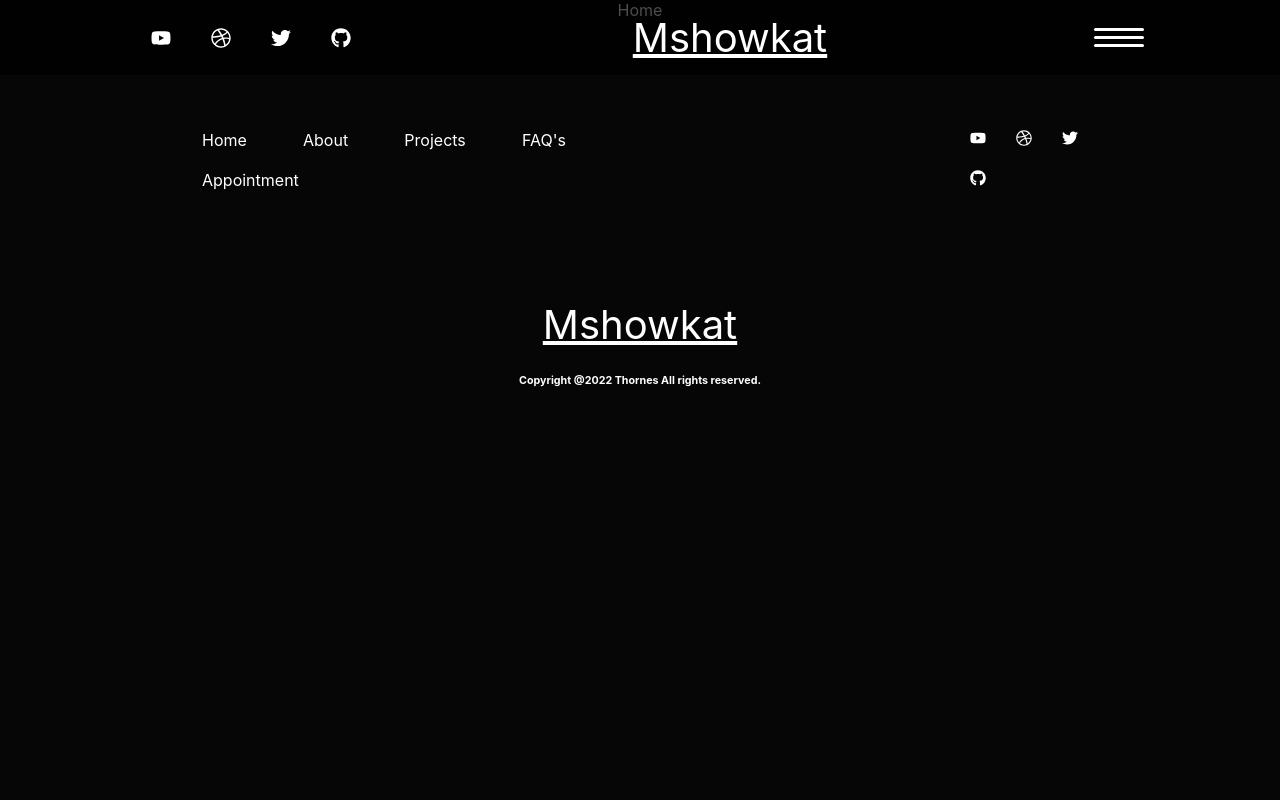
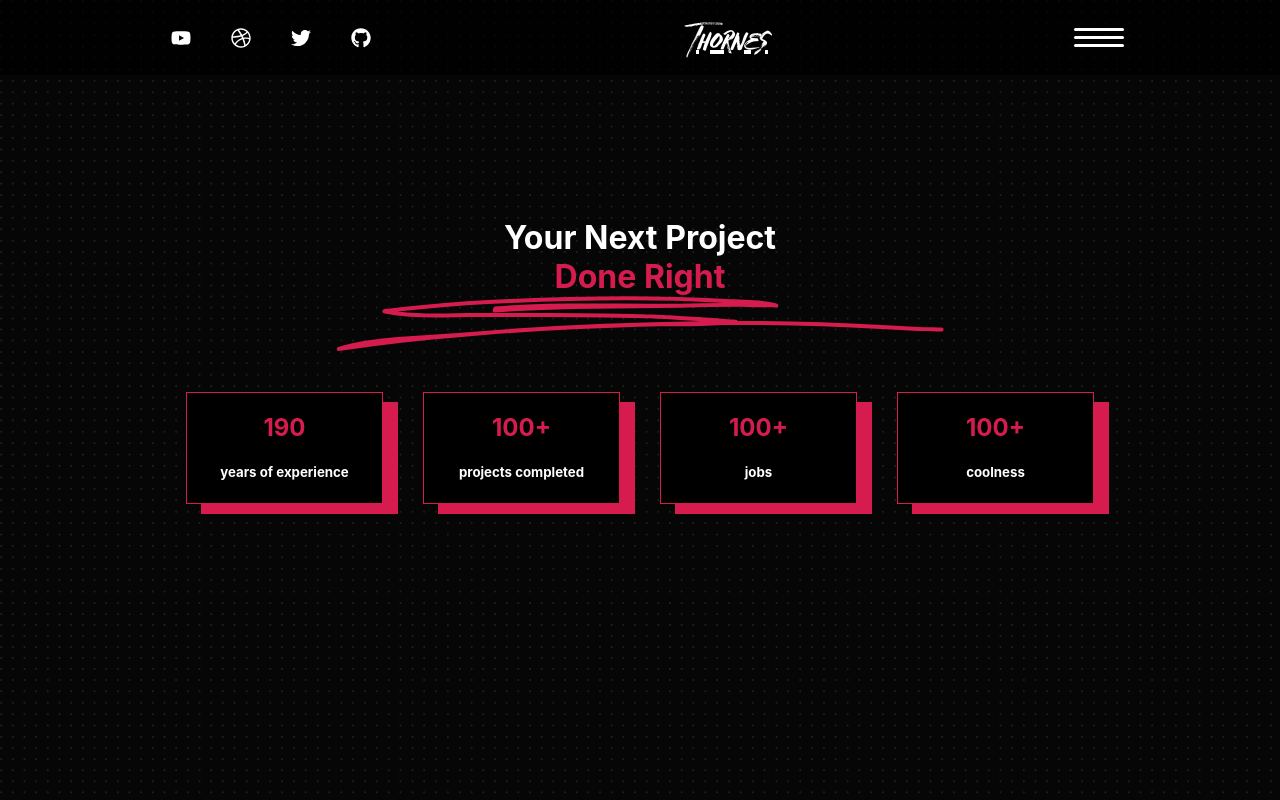
Before and after one commit to Smokinglirare/port-projekt, a React (Create React App) app: page / in a window 1280 px wide. Shown: the top 800 px of the page. Built offline with nearby package versions, Linux system fonts and the light colour scheme.

Commit message:
hero section done

```diff
--- a/src/Components/Navbar/NavbarComponents.css
+++ b/src/Components/Navbar/NavbarComponents.css
@@ -1,4 +1,10 @@
+@font-face {
+    font-family:Traveler ;
+    src: local('Traveler'), url(../../Fonts/Traveler.ttf)
+}
+
 .logo {
+    font-family: Traveler;
     color: var(--light);
     font-size: 40px;
     transition: 0.4s;
--- a/src/Components/Navbar/NavbarComponents.js
+++ b/src/Components/Navbar/NavbarComponents.js
@@ -10,7 +10,7 @@
     <FaGithub />
 ]
 
-export const Logo = <Link to="/" className="logo">Mshowkat</Link>
+export const Logo = <Link to="/" className="logo">Thornes</Link>
 
 export const navItems = [
     {
--- /dev/null
+++ b/src/Components/Section1/Hero.css
@@ -0,0 +1,69 @@
+.hero-container {
+    background-image: url(../../images/hero-bg.svg);
+    background-size: cover;
+    height: 100vh;
+}
+.hero-content{
+    display:flex;
+    flex-direction: column;
+    width: 100vw;
+    height: 90vh;
+    justify-content: center;
+    align-items: center;
+    text-align: center;
+}
+.hero-content span {
+    color: var(--primary);
+}
+
+.hero-heading{
+    width: 100%;
+    display: flex;
+    flex-direction: column;
+    justify-content: center;
+}
+
+.hero-heading-underline {
+    margin-top: 15px;
+}
+
+.hero-content-highlights {
+    display: flex;
+    flex-wrap: wrap;
+    align-items: center;
+    justify-content: space-around;
+}
+.hero-cards {
+    margin: 20px;
+    width: 195px;
+    background-color: rgba(0, 0, 0, 249);
+    border: 1px solid var(--primary);
+    box-shadow: 15px 10px var(--primary);
+
+    cursor: var(--pointer);
+    transition: 0.4s;
+}
+
+.hero-cards:hover {
+    width: 210px;
+    box-shadow: 0 0 20px var(--primary);
+
+}
+
+.hero-cards h2 {
+    color: var(--primary);
+}
+
+@media (max-width: 500px) {
+    .hero-heading-container{
+        font-size: 8px;
+        width: 100%;
+    }
+    .hero-heading-underline{
+        margin-top: -5px;
+    }
+    .hero-cards{
+        width: 150px;
+        font-size: 15px;
+    }
+}
--- /dev/null
+++ b/src/Components/Section1/Hero.js
@@ -0,0 +1,38 @@
+import React from 'react';
+import "./Hero.css"
+import underline from "../../images/Vector.svg"
+
+const Hero = () => {
+    return (
+        <div className="hero-container">
+           <div className="hero-content">
+                <div className="hero-heading-container">
+                  <h1 className="hero-heading">
+                    Your Next Project <span>Done Right</span>
+                    <img src={underline} alt="" />
+                    </h1>
+                </div>
+                <div className="hero-content-highlights">
+                    <div className="hero-cards">
+                        <h2>190</h2>
+                        <h5>years of experience</h5>
+                    </div>
+                    <div className="hero-cards">
+                        <h2>100+</h2>
+                        <h5>projects completed</h5>
+                    </div>
+                    <div className="hero-cards">
+                        <h2>100+</h2>
+                        <h5>jobs</h5>
+                    </div>
+                    <div className="hero-cards">
+                        <h2>100+</h2>
+                        <h5>coolness</h5>
+                    </div>
+                </div>
+           </div>
+        </div>
+    );
+};
+
+export default Hero;
--- a/src/Pages/Home/Home.jsx
+++ b/src/Pages/Home/Home.jsx
@@ -1,4 +1,5 @@
 import React from "react";
+import Hero from "../../Components/Section1/Hero";
 
 const Home = () => {
 
@@ -6,7 +7,7 @@
 
         return (
             <div>
-                Home
+                <Hero />
             </div>
         );
 
```
Also changed, not shown: src/Fonts/Traveler.ttf (added).
